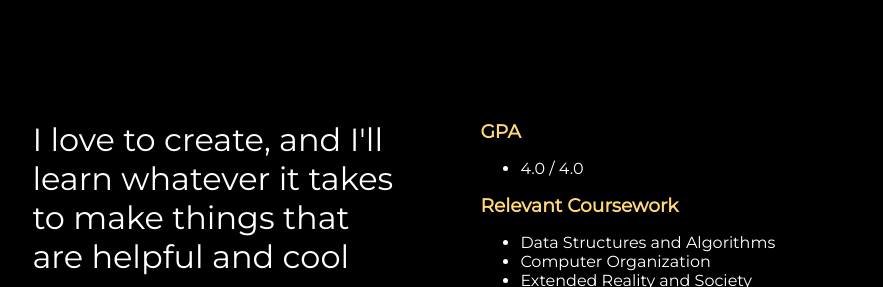
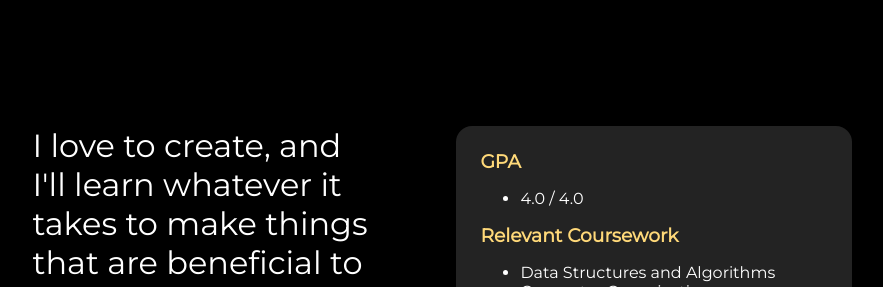
Before and after one commit to pnhalim/pnhalim.github.io, a plain HTML site: page index.html in a window 1280 px wide. Shown: the part 792-1079 px from the top of the page, without its empty margins (198-1081 px from the left). Drawn offline with Linux system fonts and the light colour scheme.

Commit message:
add box around education

```diff
--- a/index.html
+++ b/index.html
@@ -38,12 +38,12 @@
     </div>
     <h2 class="intro">I'm Patrick Halim</h2>
 
-    <div>
-      <div class="education column-container">
+    <div class="education">
+      <div class="column-container">
         <div class="column">
-          <p class="quote">I love to create, and I'll learn whatever it takes to make things that are helpful and cool</p>
+          <p class="quote">I love to create, and I'll learn whatever it takes to make things that are beneficial to others</p>
           <div class="right-align">
-            <h2>- Patrick Halim</h2>
+            <h2>Patrick Halim</h2>
             <p>B.S. Computer Science
               University of Michigan
             </p>
@@ -54,7 +54,7 @@
             <a class="external-link" href="">GitHub</a>
           </div>
         </div>
-        <div class="column">
+        <div class="column box">
           <h3>GPA</h3>
           <ul>
             <li>4.0 / 4.0</li>
--- a/style.css
+++ b/style.css
@@ -91,14 +91,14 @@ a:hover {
 .education {
   position: absolute;
   top: 100vh;
-  margin: 10vh 5vw;
+  margin: 0 4vw;
 }
 .quote {
   font-size: clamp(1rem, 3vw, 2rem);
   margin: 0;
 }
 .column {
-  margin: 2rem 3vw;
+  margin: 3vw 3vw;
 }
 .right-align {
   text-align: end;
@@ -110,6 +110,11 @@ a:hover {
 .link-collection > a {
   display: inline-block;
   margin-bottom: 0.5rem;
+}
+.box {
+  background-color: rgba(83, 83, 83, 0.432);
+  padding: 1.5rem;
+  border-radius: 1rem;
 }
 
 @media only screen and (min-width: 700px) {
```
